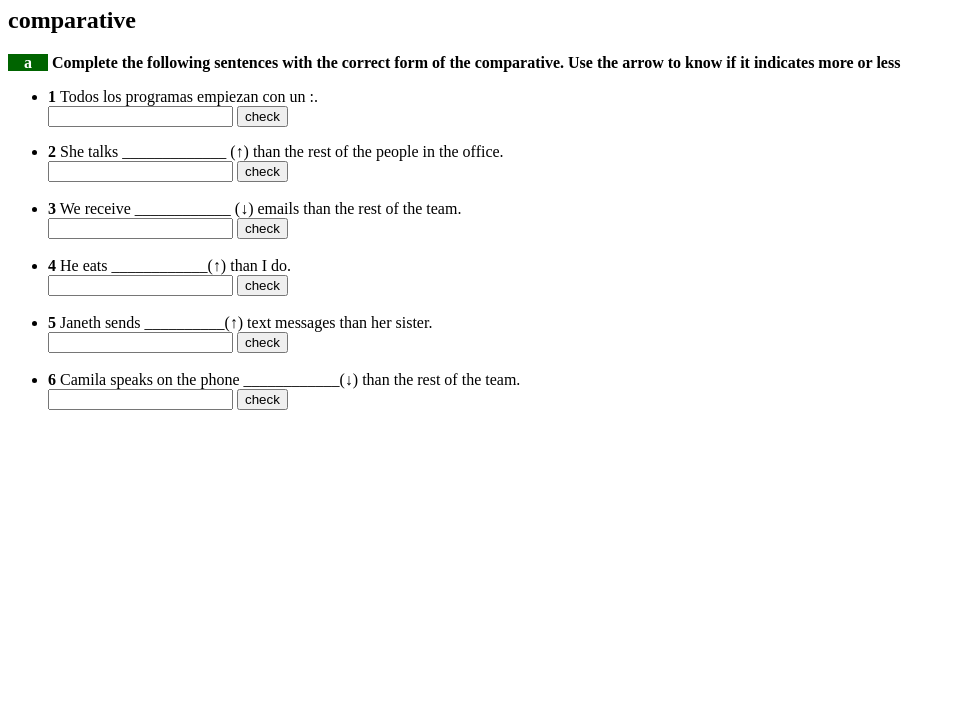
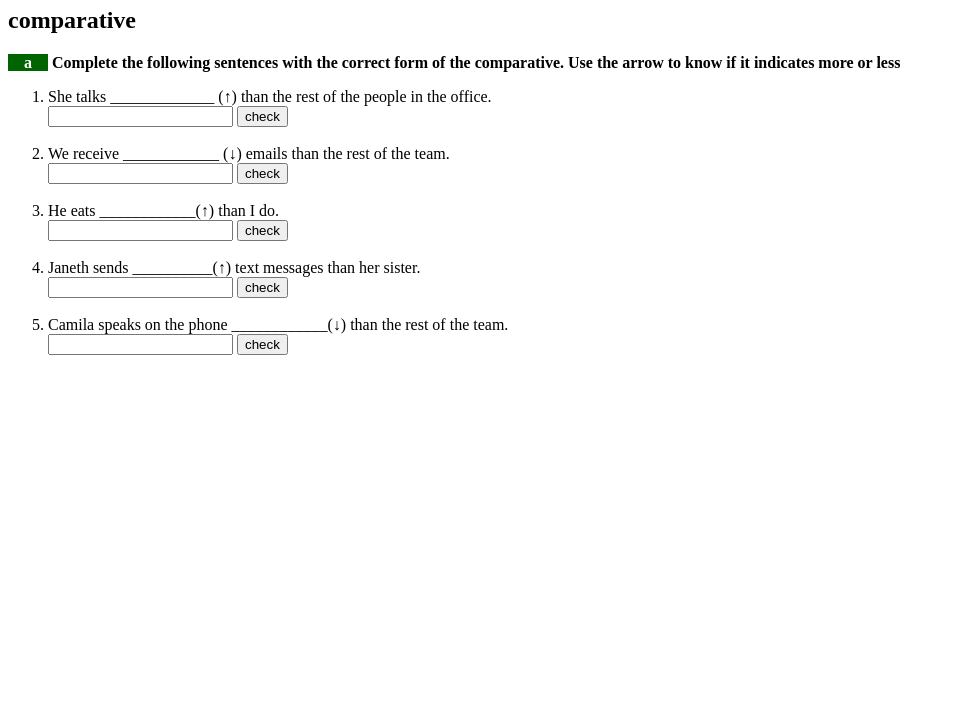
Before and after one commit to Erick31416/Erick31416.github.io, a plain HTML site: page Ingles/ricardoHomework/20201012Plazy.html in a window 1280 px wide. Shown: the part 99-800 px from the top of the page, without its empty margins (0-955 px from the left). Drawn offline with nearby package versions, Linux system fonts and the light colour scheme.

Commit message:
quito el holamundo

```diff
--- a/Ingles/ricardoHomework/20201012Plazy.html
+++ b/Ingles/ricardoHomework/20201012Plazy.html
@@ -12,21 +12,12 @@
 
 <body>
     <br>
-    <h1>Paula Becerra 14 de Enero de 2019</h1>
+    <h1>14 de Enero de 2019</h1>
     <h2>comparative</h2>
     <div class='ejercice_num'>a</div>
     <b>Complete the following sentences with the correct form of the comparative. Use the arrow to know if it indicates more or less</b>
-    <ul>
-        <li><b>1 </b>Todos los programas empiezan con un :.</li>
-        <div id = "checkplease001" class="checkthisplease">
-            <input class = "respuesta_del_examiando" type="text">
-            <button data-idpadre = "checkplease001" > check </button>
-            <input class= "solucion" type="hidden" name="" value ="hola mundo">
-            <input class= "solucion" type="hidden" name="" value ="tambien podria haber pasado todo a min o a may pero asi se entiende mejor el concepto, y puedes afinar a que despues de un punto va una mayuscula">
-        </div>
-    </ul>
-    <ul>
-        <li><b>2</b>
+    <ol>
+        <li>
             She talks _____________ (↑) than the rest of the people in the office.
         </li>
             <div id = "checkplease002" class="checkthisplease">
@@ -37,7 +28,7 @@
             <input class= "solucion" type="hidden" name="" value ="tambien podria haber pasado todo a min o a may pero asi se entiende mejor el concepto, y puedes afinar a que despues de un punto va una mayuscula">
         </div>
         <br>
-        <li><b>3</b>
+        <li>
             We receive ____________ (↓) emails than the rest of the team.
         </li>
             <div id = "checkplease003" class="checkthisplease">
@@ -47,7 +38,7 @@
             <input class= "solucion" type="hidden" name="" value ="tambien podria haber pasado todo a min o a may pero asi se entiende mejor el concepto, y puedes afinar a que despues de un punto va una mayuscula">
         </div>
         <br>
-        <li><b>4</b>
+        <li>
             He eats ____________(↑) than I do.
         </li>
                 <div id = "checkplease004" class="checkthisplease">
@@ -57,7 +48,7 @@
             <input class= "solucion" type="hidden" name="" value ="tambien podria haber pasado todo a min o a may pero asi se entiende mejor el concepto, y puedes afinar a que despues de un punto va una mayuscula">
         </div>
         <br>
-        <li><b>5</b>
+        <li>
             Janeth sends __________(↑) text messages than her sister.
         </li>
                 <div id = "checkplease005" class="checkthisplease">
@@ -67,7 +58,7 @@
             <input class= "solucion" type="hidden" name="" value ="tambien podria haber pasado todo a min o a may pero asi se entiende mejor el concepto, y puedes afinar a que despues de un punto va una mayuscula">
         </div>
         <br>
-        <li><b>6</b>
+        <li>
             Camila speaks on the phone ____________(↓) than the rest of the team.
         </li>
                 <div id = "checkplease006" class="checkthisplease">
@@ -77,7 +68,7 @@
             <input class= "solucion" type="hidden" name="" value ="tambien podria haber pasado todo a min o a may pero asi se entiende mejor el concepto, y puedes afinar a que despues de un punto va una mayuscula">
         </div>
         <br>
-    </ul>
+    </ol>
 
 </body>
 <script>
```
